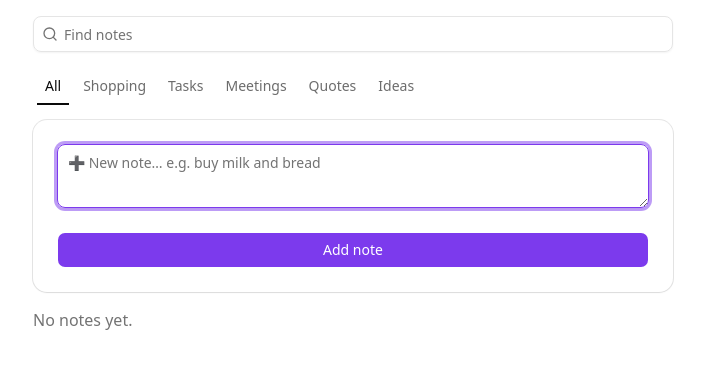
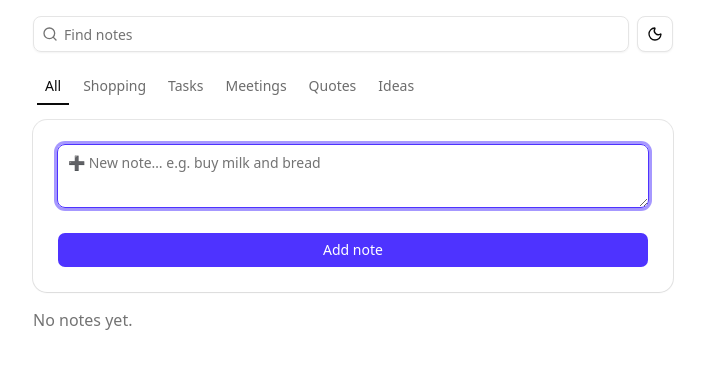
Before and after one commit to whosz/pi-llm-notetaker, a FastAPI app: page / in a window 1280 px wide. Shown: the top 369 px of the page, without its empty margins (287-992 px from the left). Run offline with FastAPI, Linux system fonts and the light colour scheme; data that the repository does not hold is empty.

Commit message:
Rebrand accent color, add dark/light toggle, tidy vendored Basecoat assets
- New brand accent (#4E33FF light / #8A7CFF dark) via Basecoat's own
  --primary/--ring theming variables.
- Real theme-switcher component: sun/moon toggle button using
  window.basecoat.theme.toggle(), persisted in localStorage, with the
  documented anti-flash inline script (checks localStorage before
  prefers-color-scheme).
- Move all vendored Basecoat static assets into app/static/basecoat/,
  mirroring the basecoat-css package's own dist/ layout (basecoat.css at
  the root, JS under js/), instead of being scattered loose alongside our
  own app.css and the unrelated htmx.min.js.

Co-Authored-By: Claude Sonnet 5 <noreply@anthropic.com>

```diff
--- a/app/static/app.css
+++ b/app/static/app.css
@@ -81,6 +81,19 @@
   border-width: 0;
 }
 
+.hidden {
+  display: none;
+}
+.block {
+  display: block;
+}
+.dark .dark\:block {
+  display: block;
+}
+.dark .dark\:hidden {
+  display: none;
+}
+
 /* The dialog.html.jinja macro's inner wrapper <div> has no attrs/class hook
    (unlike the hand-written docs examples, which add `sm:max-w-sm` directly
    to it) — so dialogs render full-bleed above the sm breakpoint unless we
@@ -91,18 +104,18 @@
   }
 }
 
-/* Violet accent, applied through Basecoat's own theming variables (the
+/* Brand accent, applied through Basecoat's own theming variables (the
    documented way to recolor the design system) rather than overriding any
    component's structural CSS. */
 :root {
-  --primary: #7c3aed;
+  --primary: #4e33ff;
   --primary-foreground: #ffffff;
-  --ring: #7c3aed;
+  --ring: #4e33ff;
 }
 .dark {
-  --primary: #a78bfa;
-  --primary-foreground: #1e1b2e;
-  --ring: #a78bfa;
+  --primary: #8a7cff;
+  --primary-foreground: #1a1533;
+  --ring: #8a7cff;
 }
 
 .divide-list > li {
--- a/app/templates/base.html
+++ b/app/templates/base.html
@@ -5,19 +5,29 @@
     <meta name="viewport" content="width=device-width, initial-scale=1" />
     <title>{% block title %}PiLLm Note Taker{% endblock %}</title>
     <script>
-      if (matchMedia("(prefers-color-scheme: dark)").matches) {
+      (() => {
+        try {
+          const stored = localStorage.getItem("themeMode");
+          if (
+            stored
+              ? stored === "dark"
+              : matchMedia("(prefers-color-scheme: dark)").matches
+          ) {
             document.documentElement.classList.add("dark");
           }
+        } catch (_) {}
+      })();
     </script>
-    <link rel="stylesheet" href="/static/basecoat.css?v={{ asset_v }}" />
+    <link rel="stylesheet" href="/static/basecoat/basecoat.css?v={{ asset_v }}" />
     <link rel="stylesheet" href="/static/app.css?v={{ asset_v }}" />
     <script src="/static/htmx.min.js" defer></script>
-    <script src="/static/basecoat.min.js" defer></script>
-    <script src="/static/dropdown-menu.min.js" defer></script>
+    <script src="/static/basecoat/js/basecoat.min.js" defer></script>
+    <script src="/static/basecoat/js/dropdown-menu.min.js" defer></script>
   </head>
   <body class="mx-auto max-w-2xl p-4">
     <header class="mb-4">
-      <div class="input-group mb-4">
+      <div class="flex gap-2 mb-4">
+        <div class="input-group">
           <input
             type="search"
             name="q"
@@ -45,6 +55,22 @@
             </svg>
           </span>
         </div>
+        <button
+          type="button"
+          aria-label="Toggle dark mode"
+          onclick="window.basecoat.theme.toggle()"
+          class="btn"
+          data-variant="outline"
+          data-size="icon"
+        >
+          <span class="hidden dark:block">
+            <svg xmlns="http://www.w3.org/2000/svg" width="16" height="16" viewBox="0 0 24 24" fill="none" stroke="currentColor" stroke-width="2" stroke-linecap="round" stroke-linejoin="round"><circle cx="12" cy="12" r="4" /><path d="M12 2v2" /><path d="M12 20v2" /><path d="m4.93 4.93 1.41 1.41" /><path d="m17.66 17.66 1.41 1.41" /><path d="M2 12h2" /><path d="M20 12h2" /><path d="m6.34 17.66-1.41 1.41" /><path d="m19.07 4.93-1.41 1.41" /></svg>
+          </span>
+          <span class="block dark:hidden">
+            <svg xmlns="http://www.w3.org/2000/svg" width="16" height="16" viewBox="0 0 24 24" fill="none" stroke="currentColor" stroke-width="2" stroke-linecap="round" stroke-linejoin="round"><path d="M20.985 12.486a9 9 0 1 1-9.473-9.472c.405-.022.617.46.402.803a6 6 0 0 0 8.268 8.268c.344-.215.825-.004.803.401" /></svg>
+          </span>
+        </button>
+      </div>
       <div class="tabs">
         <nav role="tablist" aria-orientation="horizontal" data-variant="line">
           {% for label, type in [("All", none), ("Shopping", "shopping"), ("Tasks", "task"),
```
Also changed, not shown: CLAUDE.md (+2 -1 lines), app/static/basecoat/basecoat.css (renamed from app/static/basecoat.css), app/static/basecoat/js/basecoat.min.js (renamed from app/static/basecoat.min.js), app/static/basecoat/js/dropdown-menu.min.js (renamed from app/static/dropdown-menu.min.js). Lines whose indentation alone changed are shown as unchanged.
